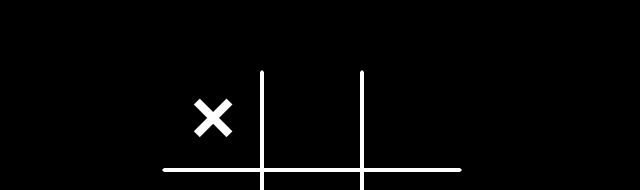
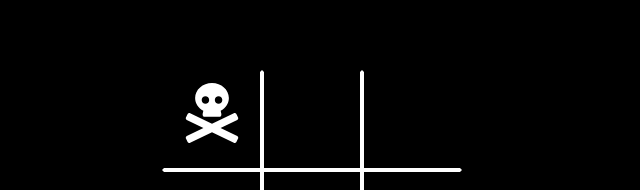
Before and after one commit to reettikgoswami/Tic-Tac-Toe-Unbeatable-AI, a React (Create React App) app: page / in a window 1280 px wide. Both pictures are taken after a click on the element 640 px from the left and 220 px from the top of the page. Shown: the top 190 px of the page, without its empty margins (328-968 px from the left). Built offline with nearby package versions, Linux system fonts and the light colour scheme.

Commit message:
fix eventHandelar split function undefine problem

```diff
--- a/public/index.html
+++ b/public/index.html
@@ -2,7 +2,8 @@
 <html lang="en">
   <head>
     <meta charset="utf-8" />
-    <link rel="icon" href="%PUBLIC_URL%/favicon.ico" />
+    <link rel="shortcut icon" href="./tic-tac-toe.png">
+    <!-- <link rel="icon" href="%PUBLIC_URL%/favicon.ico" /> -->
     <meta name="viewport" content="width=device-width, initial-scale=1" />
     <meta name="theme-color" content="#000000" />
     <meta
@@ -24,7 +25,7 @@
       work correctly both with client-side routing and a non-root public URL.
       Learn how to configure a non-root public URL by running `npm run build`.
     -->
-    <title>React App</title>
+    <title>Tic-Tac-Toe</title>
   </head>
   <body>
     <noscript>You need to enable JavaScript to run this app.</noscript>
--- a/src/App.jsx
+++ b/src/App.jsx
@@ -33,6 +33,8 @@ class App extends Component {
 
 
   eventHandelar(e) {
+    console.log(e.target.dataset.key);
+    if(!e.target.dataset.key){return;}
     let index = e.target.dataset.key.split("-").map((cv) => Number(cv));
     let board = this.state.board;
     if (board[index[0]][index[1]] !== null || this.state.winner) return;
@@ -124,8 +126,8 @@ class App extends Component {
                     ""
                   ) : cv === "X" ? (
                     <span data-key={i + "-" + j}>
-                      &#10005;
-                      {/* <FaSkullCrossbones data-key={i + "-" + j} /> */}
+                      {/* &#10005; */}
+                      <FaSkullCrossbones data-key={i + "-" + j} />
                       </span>
                   ) : (
                     <span data-key={i + "-" + j}>&#9711;</span>
```
Also changed, not shown: public/manifest.json, public/tic-tac-toe.png (added).
